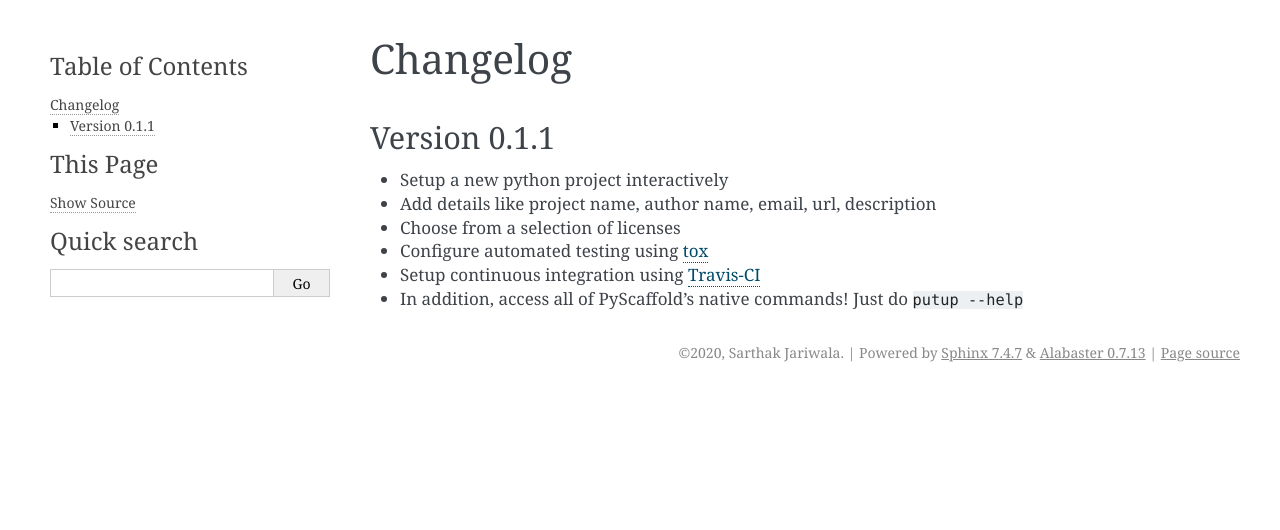
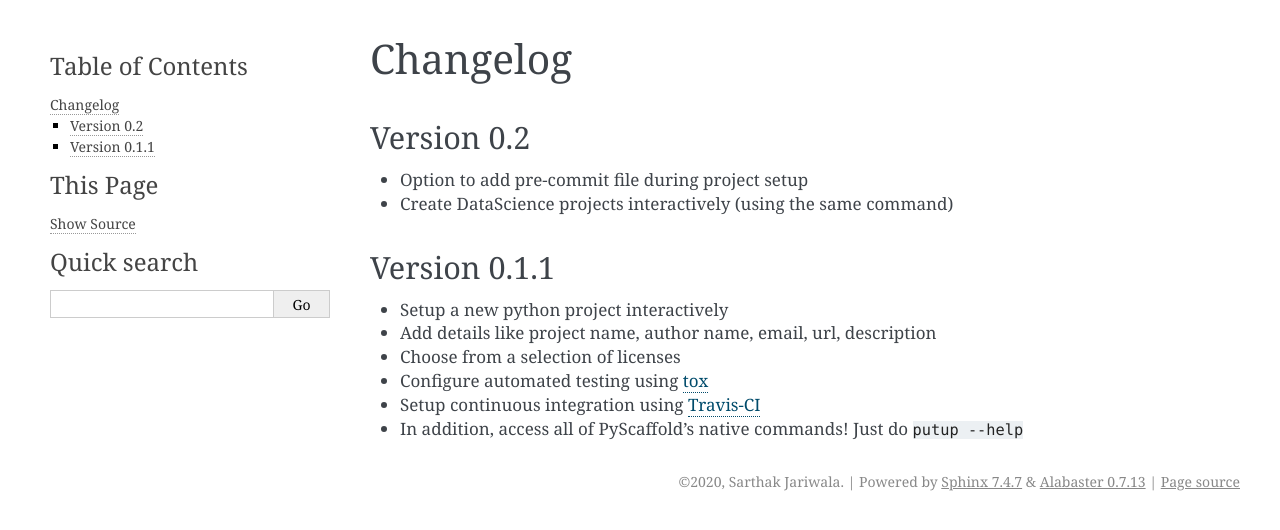
Before and after one commit to SarthakJariwala/PyScaffold-Interactive, a Sphinx documentation site: the page built from docs/changelog.rst, in a window 1280 px wide. Shown: the top 530 px of the page. Built offline with Sphinx 7.4.7, drawn with Linux system fonts in a browser that asks for light colours.

Commit message:
update documentation, readme, changelog, gitignore

```diff
--- a/CHANGELOG.rst
+++ b/CHANGELOG.rst
@@ -1,6 +1,12 @@
 =========
 Changelog
 =========
+
+Version 0.2
+=============
+
+- Option to add pre-commit file during project setup
+- Create DataScience projects interactively (using the same command)
 
 Version 0.1.1
 =============
--- a/README.rst
+++ b/README.rst
@@ -7,8 +7,10 @@ PyScaffold-Interactive
     :target: https://badge.fury.io/py/PyScaffold-Interactive
 .. image:: https://coveralls.io/repos/github/SarthakJariwala/PyScaffold-Interactive/badge.svg?branch=master
     :target: https://coveralls.io/github/SarthakJariwala/PyScaffold-Interactive?branch=master
+.. image:: https://img.shields.io/badge/License-MIT-yellow.svg
+    :target: https://opensource.org/licenses/MIT
 
-An interactive Python project template generator based on `PyScaffold <https://pyscaffold.org/en/latest/>`_
+An interactive Python/DataScience project template generator based on `PyScaffold <https://pyscaffold.org/en/latest/>`_
 
 .. image:: demo/pyscaffold_interactive.gif
 
@@ -31,6 +33,8 @@ Interactively create a python project template using PyScaffold
 - Choose from a selection of licenses
 - Configure automated testing using `tox <https://tox.readthedocs.io/en/latest/index.html>`_
 - Setup continuous integration using `Travis-CI <https://travis-ci.org/>`_
+- Option to add pre-commit file during project setup
+- Create DataScience projects interactively (using the same command)
 - In addition, you get all of PyScaffold's native commands! Just do ``putup --help``
 
 
--- a/docs/index.rst
+++ b/docs/index.rst
@@ -27,6 +27,8 @@ Interactively create a python project template using PyScaffold
 - Choose from a selection of licenses
 - Configure automated testing using `tox <https://tox.readthedocs.io/en/latest/index.html>`_
 - Setup continuous integration using `Travis-CI <https://travis-ci.org/>`_
+- Option to add pre-commit file during project setup
+- Create DataScience projects interactively (using the same command)
 - In addition, you get all of PyScaffold's native commands! Just do ``putup --help``
 
 
```
Also changed, not shown: 1 other file.
